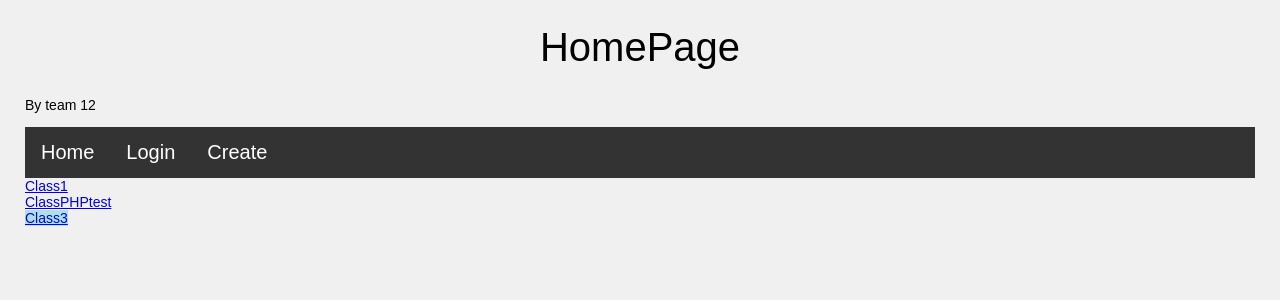
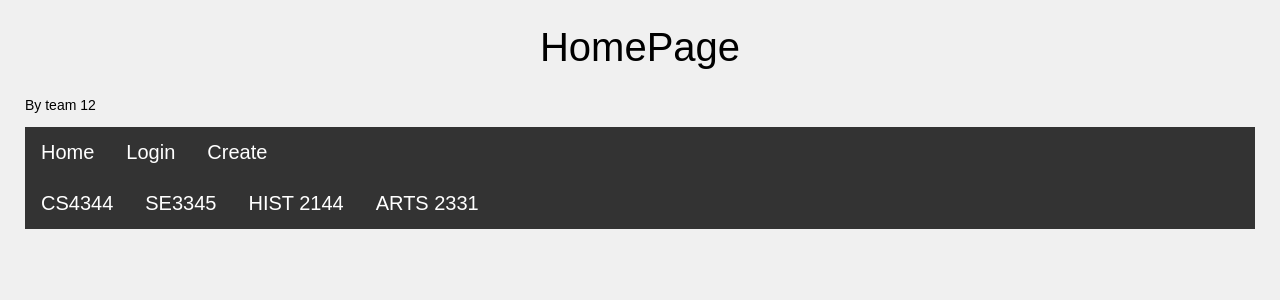
Before and after one commit to kxt190007/CS4485.0W1-Intelligent-Discussion-Board, a PHP site: page / in a window 1280 px wide. Shown: the top 300 px of the page. Run offline with PHP 8.4, Linux system fonts and the light colour scheme.

Commit message:
change replace index.html with index.php w/ updated class navbar

```diff
--- a/class.html
+++ b/class.html
@@ -18,7 +18,7 @@
 </h4>
 <nav>
     <center>
-        <li><a href="./index.html">Home</a></li>
+        <li><a href="./index.php">Home</a></li>
 
         <li> <a href="./login.html">Login</a></li>
         <li> <a href="./create.html">Create</a></li>
--- a/classBoard.php
+++ b/classBoard.php
@@ -1,6 +1,6 @@
 <?php
 $postTitles = ['Question about hw', 'When is x exam??','Another redundant Post'];
-$postBodies = ['Aenean massa. Cum sociis natoque penatibus et magnis dis parturient montes, nascetur ridiculus mus. Donec quam felis', 'Lorem ipsum dolor sit amet, consectetuer adipiscing elit. Aenean commodo ligula eget dolor??','blah blah'];
+$postBodies = ['Aenean massa. Cum sociis natoque penatibus et magnis dis parturient montes, nascetur ridiculus mus. ', 'Lorem ipsum dolor sit amet, consectetuer adipiscing elit. Aenean commodo ligula eget dolor??','Donec quam felis'];
 ?>
 
 
@@ -18,7 +18,7 @@
 </h1>
 <nav>
     <center>
-        <li><a href="./index.html">Home</a></li>
+        <li><a href="./index.php">Home</a></li>
 
         <li> <a href="./login.html">Login</a></li>
         <li> <a href="./create.html">Create</a></li>
@@ -31,7 +31,7 @@
     <a href="./classBoard.php">ClassPHPtest</a>
 </div>
 <div3>
-    <a href="./index.html">Class3</a>
+    <a href="./index.php">Class3</a>
 
 </div3>
 
--- a/create.html
+++ b/create.html
@@ -16,7 +16,7 @@
 </h1>
 <nav>
     <center>
-        <li><a href="./index.html">Home</a></li>
+        <li><a href="./index.php">Home</a></li>
         <li><a href="./login.html">Login</a></li>
         <li><a href="./create.html">Create</a></li>
     </center>
--- a/index.html
+++ b/index.php
@@ -1,5 +1,10 @@
 <!DOCTYPE html>
 <html lang="en">
+
+<?php
+$classes = ['CS4344', 'SE3345','HIST 2144', 'ARTS 2331'];
+?>
+
 <head>
     <title>Page Title</title>
     <meta charset="UTF-8" />
@@ -16,21 +21,18 @@
 <p>By team 12</p>
 <nav>
     <center>
-        <li><a href="./index.html">Home</a></li>
+        <li><a href="./index.php">Home</a></li>
 
         <li> <a href="./login.html">Login</a></li>
         <li> <a href="./create.html">Create</a></li>
     </center>
 </nav>
-<homediv1>
-    <a href="./class.html">Class1</a>
-</homediv1>
-<div>
-    <a href="./classBoard.php">ClassPHPtest</a>
-</div>
-<div3>
-    <a href="./index.html">Class3</a>
 
-</div3>
+<nav>
+    <?php for($i = 0; $i < sizeof($classes); $i++) {?>
+        <li><a href = "./classBoard.php"><?= $classes[$i] ?></a> </li>
+    <?php }?>
+</nav>
+
 </body>
 </html>
```
